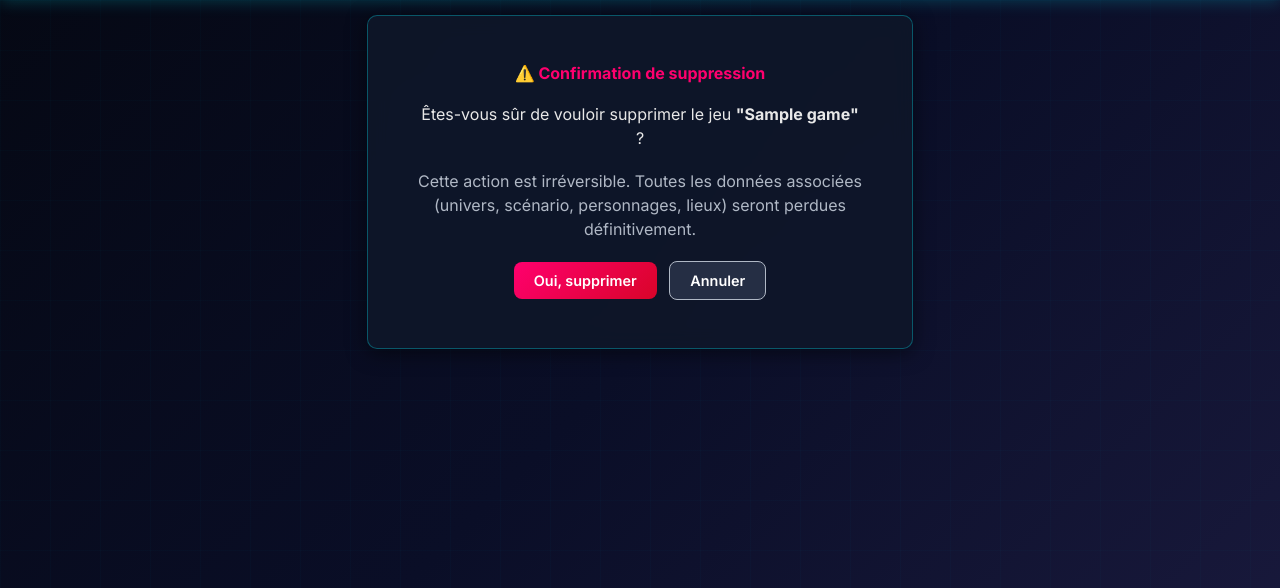
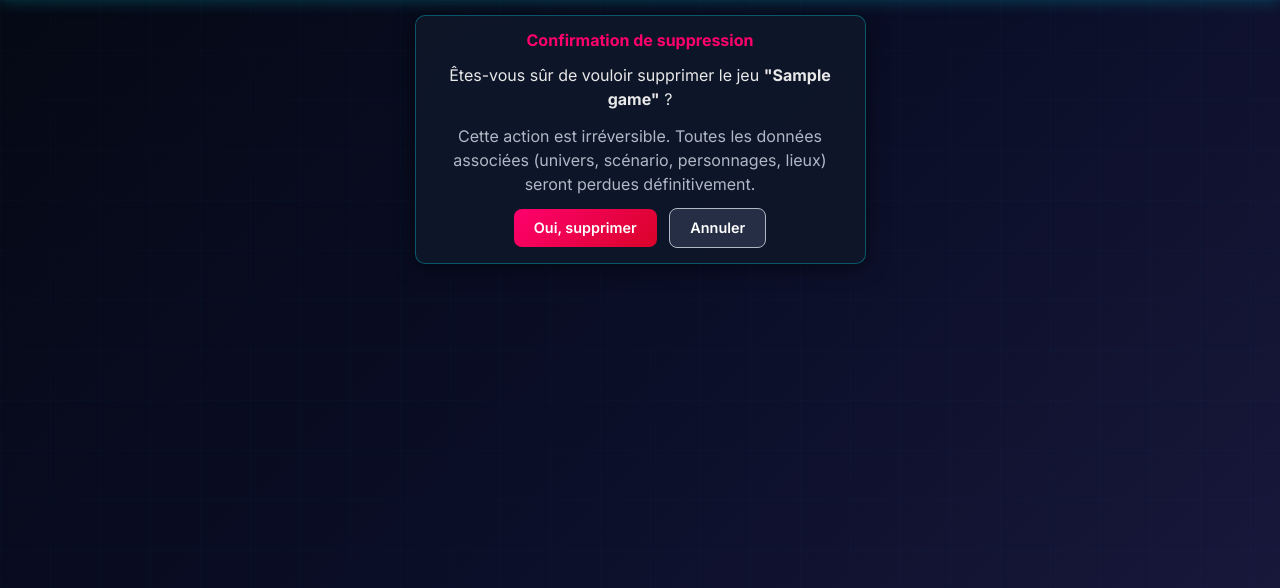
Before and after one commit to evadpe/Gameforge, a Django app: page /game/1/delete/ in a window 1280 px wide. Shown: the part 50-638 px from the top of the page. Run offline with Django 5.2, Linux system fonts and the light colour scheme; a user stored in the database is signed in; tables that the repository leaves empty hold one stand-in row (values such as "Sample post").

Commit message:
Refactor confirm_delete.html layout and styling

```diff
--- a/Gameforge/games/templates/games/confirm_delete.html
+++ b/Gameforge/games/templates/games/confirm_delete.html
@@ -4,14 +4,14 @@
 
 {% block content %}
 <div class="row justify-content-center">
-    <div class="col-md-6">
+    <div class="col-md-6 col-lg-5">
         <div class="card">
-            <div class="card-body p-5 text-center">
-                <h2 class="card-title text-danger mb-4">⚠️ Confirmation de suppression</h2>
-                <p class="mb-4">
+            <div class="card-body text-center">
+                <h2 class="card-title text-danger mb-3">Confirmation de suppression</h2>
+                <p class="mb-3">
                     Êtes-vous sûr de vouloir supprimer le jeu <strong>"{{ game.titre }}"</strong> ?
                 </p>
-                <p class="text-muted mb-4">
+                <p class="text-muted mb-3">
                     Cette action est irréversible. Toutes les données associées (univers, scénario, personnages, lieux) seront perdues définitivement.
                 </p>
                 <form method="post" class="d-inline">
```
